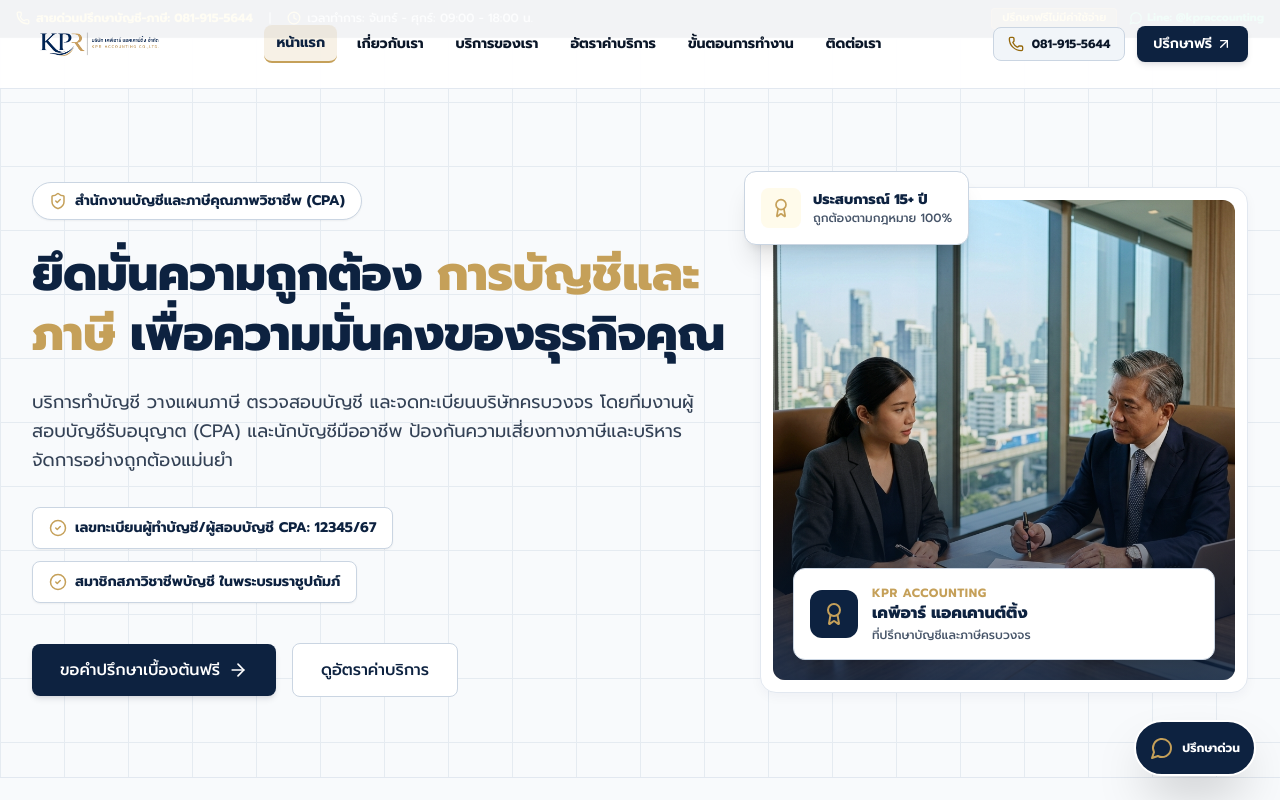
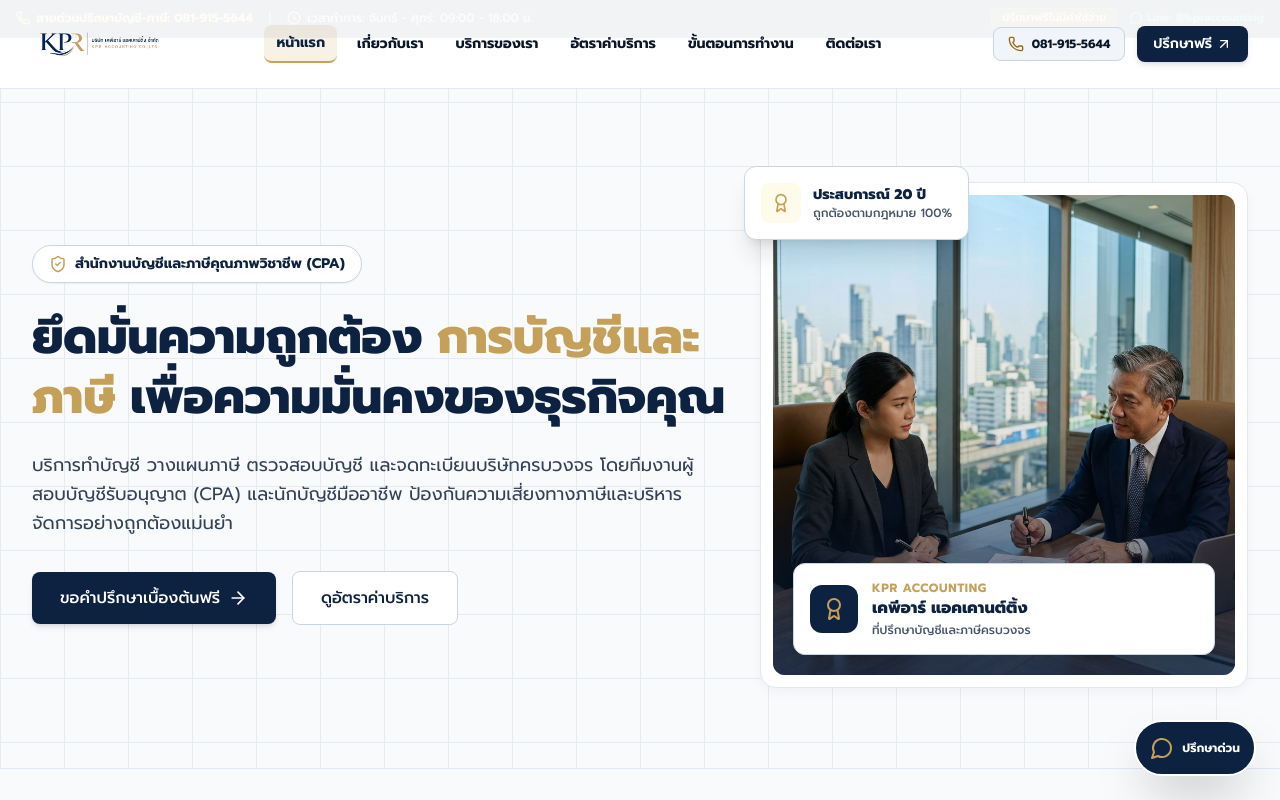
Before and after one commit to sadper102/KPR-Accounting, a Next.js app: page / in a window 1280 px wide. Shown: the top 800 px of the page. Built offline with nearby package versions, Linux system fonts and the light colour scheme; a web font is replaced by a local one.

Commit message:
feat: update experience to 20 years and remove license pills from Hero

```diff
--- a/src/components/Hero.tsx
+++ b/src/components/Hero.tsx
@@ -42,28 +42,8 @@ export default function Hero() {
               </p>
             </ScrollReveal>
 
-            {/* Credential Pills */}
+            {/* Action Buttons */}
             <ScrollReveal direction="up" delay={0.4}>
-              <div className="flex flex-wrap gap-3 mb-10 text-xs sm:text-sm text-[#0D2240] font-bold">
-                <div className="flex items-center gap-2 bg-white px-4 py-2.5 rounded-lg border border-slate-300 shadow-xs">
-                  <CheckCircle2 className="w-4.5 h-4.5 text-[#C5A059] shrink-0" />
-                  <span>{SITE_CONFIG.cpaLicense}</span>
-                </div>
-                <a
-                  href="https://tfac.or.th/"
-                  target="_blank"
-                  rel="noopener noreferrer"
-                  className="flex items-center gap-2 bg-white px-4 py-2.5 rounded-lg border border-slate-300 shadow-xs hover:border-[#C5A059] hover:text-[#C5A059] transition-colors cursor-pointer"
-                  title="ไปยังเว็บไซต์สภาวิชาชีพบัญชี ในพระบรมราชูปถัมภ์"
-                >
-                  <CheckCircle2 className="w-4.5 h-4.5 text-[#C5A059] shrink-0" />
-                  <span>{SITE_CONFIG.fapLicense}</span>
-                </a>
-              </div>
-            </ScrollReveal>
-
-            {/* Action Buttons */}
-            <ScrollReveal direction="up" delay={0.5}>
               <div className="flex flex-col sm:flex-row items-stretch sm:items-center gap-4 w-full sm:w-auto">
                 <Button href="#contact" variant="navy" size="lg" className="font-bold">
                   ขอคำปรึกษาเบื้องต้นฟรี <ArrowRight className="w-5 h-5 ml-2 inline" />
@@ -120,7 +100,7 @@ export default function Hero() {
                     <Award className="w-5 h-5" />
                   </div>
                   <div>
-                    <div className="text-[#0D2240] font-extrabold text-sm">ประสบการณ์ 15+ ปี</div>
+                    <div className="text-[#0D2240] font-extrabold text-sm">ประสบการณ์ 20 ปี</div>
                     <div className="text-[#475569] text-xs font-medium">ถูกต้องตามกฎหมาย 100%</div>
                   </div>
                 </div>
--- a/src/lib/constants.ts
+++ b/src/lib/constants.ts
@@ -156,7 +156,7 @@ export const WORKFLOW_STEPS = [
 ];
 
 export const STATS = [
-  { value: 15, suffix: "+", label: "ปีประสบการณ์วิชาชีพ" },
+  { value: 20, suffix: "+", label: "ปีประสบการณ์วิชาชีพ" },
   { value: 500, suffix: "+", label: "บริษัทไว้วางใจ" },
   { value: 99, suffix: "%", label: "ยื่นภาษีตรงเวลา 100%" },
   { value: 1200, suffix: "+", label: "เคสทางบัญชีและภาษี" },
```
